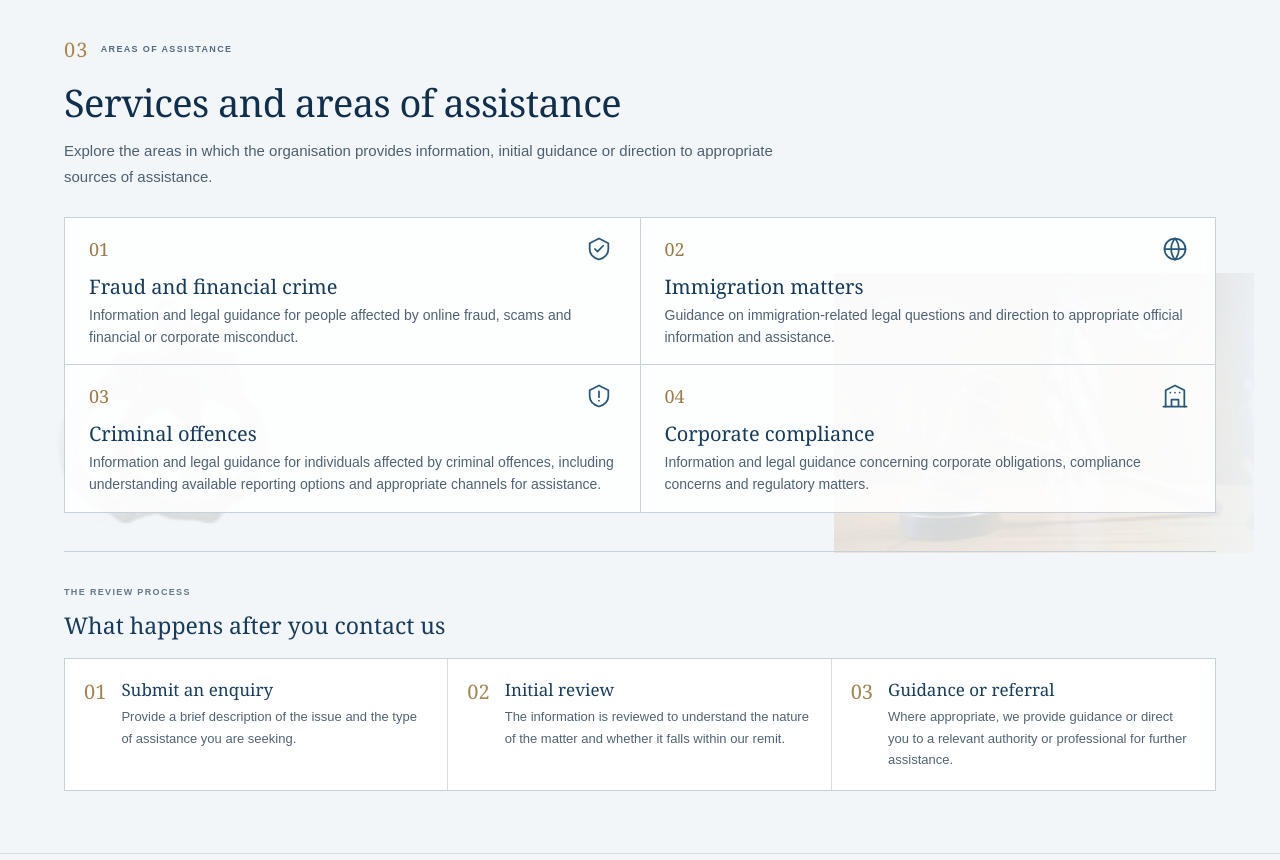
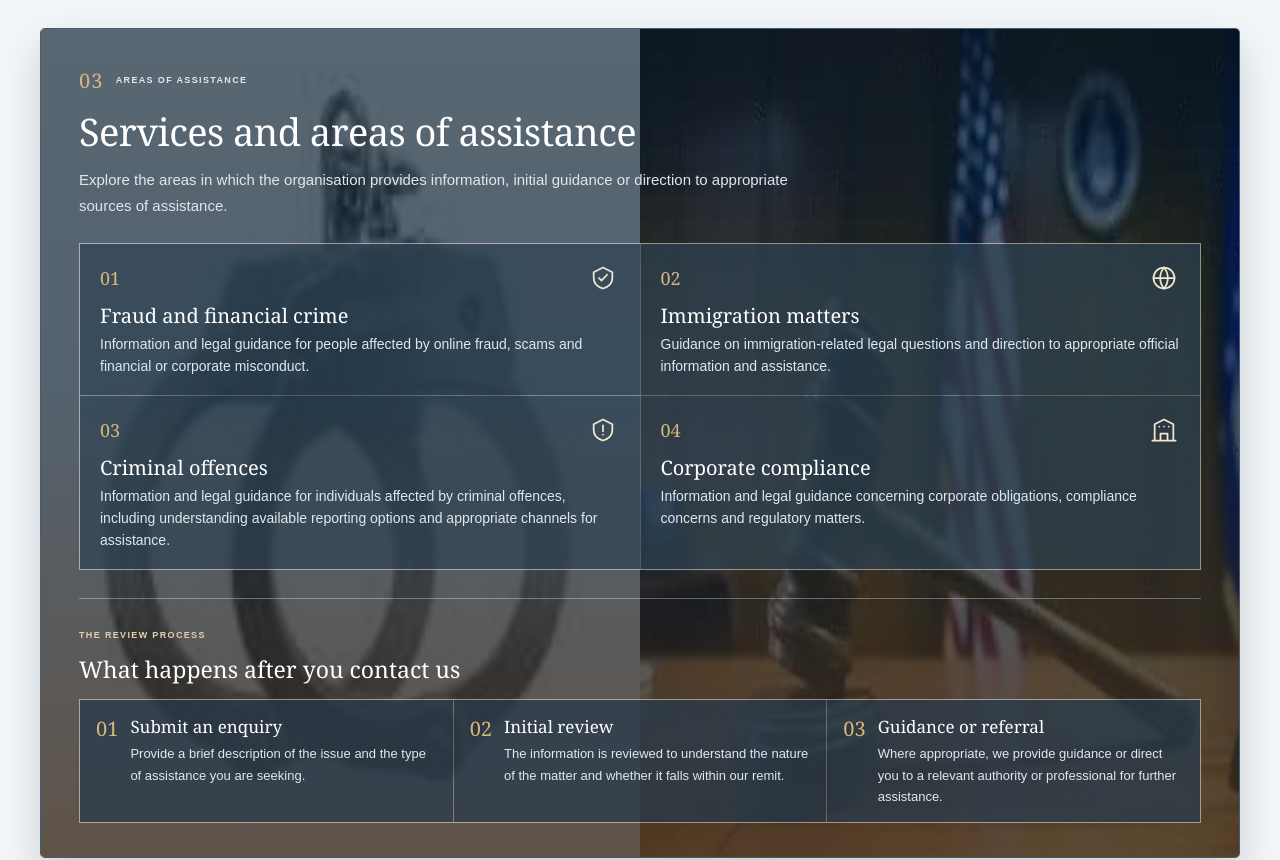
Before and after one commit to Eldee05/sabetilaw, a React (Vite) app in the folder client/: page / in a window 1280 px wide. Shown: the part 1680-2540 px from the top of the page. Built offline with nearby package versions, Linux system fonts and the light colour scheme; no server answers.

Commit message:
Restyle assistance section as image-led feature panel

```diff
--- a/client/src/styles.css
+++ b/client/src/styles.css
@@ -629,61 +629,111 @@ footer { background: #071f38; border-top: 4px solid #b49a69; }
 }
 
 
-/* Areas of assistance: compact service cards and a restrained justice watermark. */
+/* Areas of assistance: one image-led feature panel, following the supplied reference. */
 .assistance-section {
   position: relative;
   isolation: isolate;
   overflow: hidden;
-}
-.assistance-section::before {
-  content: "";
-  position: absolute;
-  z-index: 0;
-  inset: 0;
-  pointer-events: none;
-  background-image: url("/images/assistance-gavel.jpg"), url("/images/assistance-handcuffs.jpg");
-  background-repeat: no-repeat, no-repeat;
-  background-position: right 3% center, left 3% center;
-  background-size: 420px auto, 270px auto;
-  opacity: .13;
-  mix-blend-mode: multiply;
-  -webkit-mask-image: linear-gradient(90deg, transparent 0%, #000 10%, #000 90%, transparent 100%);
-  mask-image: linear-gradient(90deg, transparent 0%, #000 10%, #000 90%, transparent 100%);
+  background: #34413f !important;
+  padding: 54px 0 58px;
 }
 .assistance-section > .w {
   position: relative;
-  z-index: 1;
+  z-index: 0;
+  max-width: 1200px;
+  padding: 38px 38px 34px;
+  color: #fff;
+  border: 1px solid rgb(255 255 255 / 22%);
+  border-radius: 5px;
+  overflow: hidden;
+  background-color: #102f4c;
+  background-image:
+    linear-gradient(180deg, rgb(7 28 46 / 67%) 0%, rgb(7 28 46 / 69%) 43%, rgb(63 48 35 / 83%) 100%),
+    url("/images/assistance-handcuffs.jpg"),
+    url("/images/assistance-gavel.jpg");
+  background-repeat: no-repeat;
+  background-position: center, left center, right center;
+  background-size: 100% 100%, 50% 100%, 50% 100%;
+  box-shadow: 0 18px 42px rgb(0 0 0 / 16%);
+}
+.assistance-section .section-index { margin-bottom: 15px; }
+.assistance-section .section-index > span:first-child { color: #d6b77b; }
+.assistance-section .section-index > span:last-child { color: #e0e8ed; }
+.assistance-section h2 { color: #fff; }
+.assistance-section .lead { color: #e0e7eb; }
+.assistance-section .public-section-heading { margin-bottom: 24px; }
+.assistance-section .service-grid {
+  grid-template-columns: repeat(2, minmax(0, 1fr));
+  gap: 1px;
+  border: 1px solid rgb(255 255 255 / 32%);
+  background: rgb(255 255 255 / 25%);
 }
 .assistance-section .service-card {
-  padding: 14px 24px 16px;
+  min-height: 0;
+  padding: 17px 20px 18px;
+  border: 0;
+  background: rgb(8 31 51 / 58%);
+  color: #fff;
+  backdrop-filter: blur(2px);
+  transition: background-color .18s ease;
 }
-.assistance-section .service-card-top {
-  margin-bottom: 8px;
+.assistance-section .service-card:hover {
+  background: rgb(8 31 51 / 76%);
+  box-shadow: inset 3px 0 #d5b77d;
 }
+.assistance-section .service-card-top { margin-bottom: 8px; }
+.assistance-section .service-number { color: #d6b77b; }
+.assistance-section .service-icon { color: #f1e6cf; }
 .assistance-section .service-card h3 {
-  margin-bottom: 5px;
+  margin: 0 0 5px;
+  color: #fff;
+  font: 20px Georgia, "Times New Roman", serif;
 }
 .assistance-section .service-card p {
+  max-width: 570px;
+  color: #e1e8ed;
+  font-size: 14px;
   line-height: 1.55;
 }
+.assistance-section .process-block {
+  margin-top: 28px;
+  padding-top: 21px;
+  border-top: 1px solid rgb(255 255 255 / 32%);
+}
+.assistance-section .process-heading > span { color: #e0d0ac; }
+.assistance-section .process-heading h3 {
+  margin: 7px 0 14px;
+  color: #fff;
+  font: 23px Georgia, "Times New Roman", serif;
+}
+.assistance-section .process-grid {
+  grid-template-columns: repeat(3, minmax(0, 1fr));
+  gap: 1px;
+  border: 1px solid rgb(255 255 255 / 30%);
+  background: rgb(255 255 255 / 25%);
+}
+.assistance-section .process-card {
+  gap: 12px;
+  padding: 15px 16px;
+  background: rgb(8 31 51 / 64%);
+  border: 0;
+}
+.assistance-section .process-number { color: #d6b77b; }
+.assistance-section .process-card h4 {
+  color: #fff;
+  font: 17px Georgia, "Times New Roman", serif;
+}
+.assistance-section .process-card p { color: #e1e8ed; }
 @media (max-width: 760px) {
-  .assistance-section::before {
-    background-size: 300px auto, 180px auto;
-    background-position: right -55px center, left -35px center;
-    opacity: .11;
-  }
-  .assistance-section .service-card {
-    padding: 15px 18px 17px;
-  }
+  .assistance-section { padding: 35px 0; }
+  .assistance-section > .w { padding: 27px 22px 24px; }
+  .assistance-section .process-grid { grid-template-columns: 1fr; }
+  .assistance-section .process-card { border-bottom: 1px solid rgb(255 255 255 / 20%); }
+  .assistance-section .process-card:last-child { border-bottom: 0; }
 }
 @media (max-width: 540px) {
-  .assistance-section::before {
-    background-size: 230px auto, 140px auto;
-    background-position: right -75px center, left -60px center;
-    opacity: .09;
-  }
+  .assistance-section > .w { padding: 23px 16px 20px; }
+  .assistance-section .service-grid { grid-template-columns: 1fr; }
+  .assistance-section .service-card { padding: 15px 16px; }
+  .assistance-section .process-block { margin-top: 22px; }
 }
-
-/* Let the supplied photographic watermarks remain faintly visible beneath the service cards. */
-.assistance-section .service-card { background: rgb(255 255 255 / 88%); }
-.assistance-section .service-card:hover { background: rgb(255 255 255 / 94%); }
```
